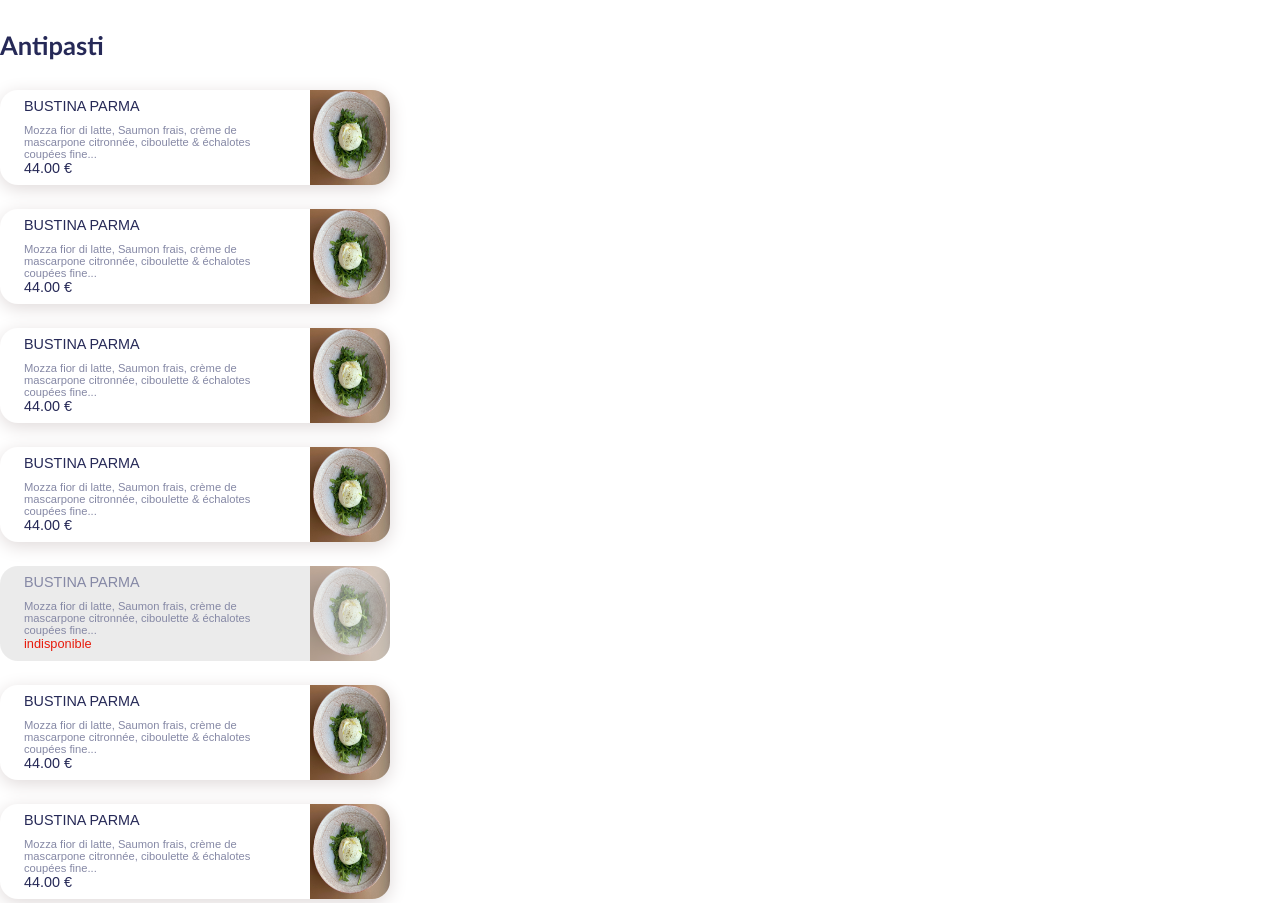
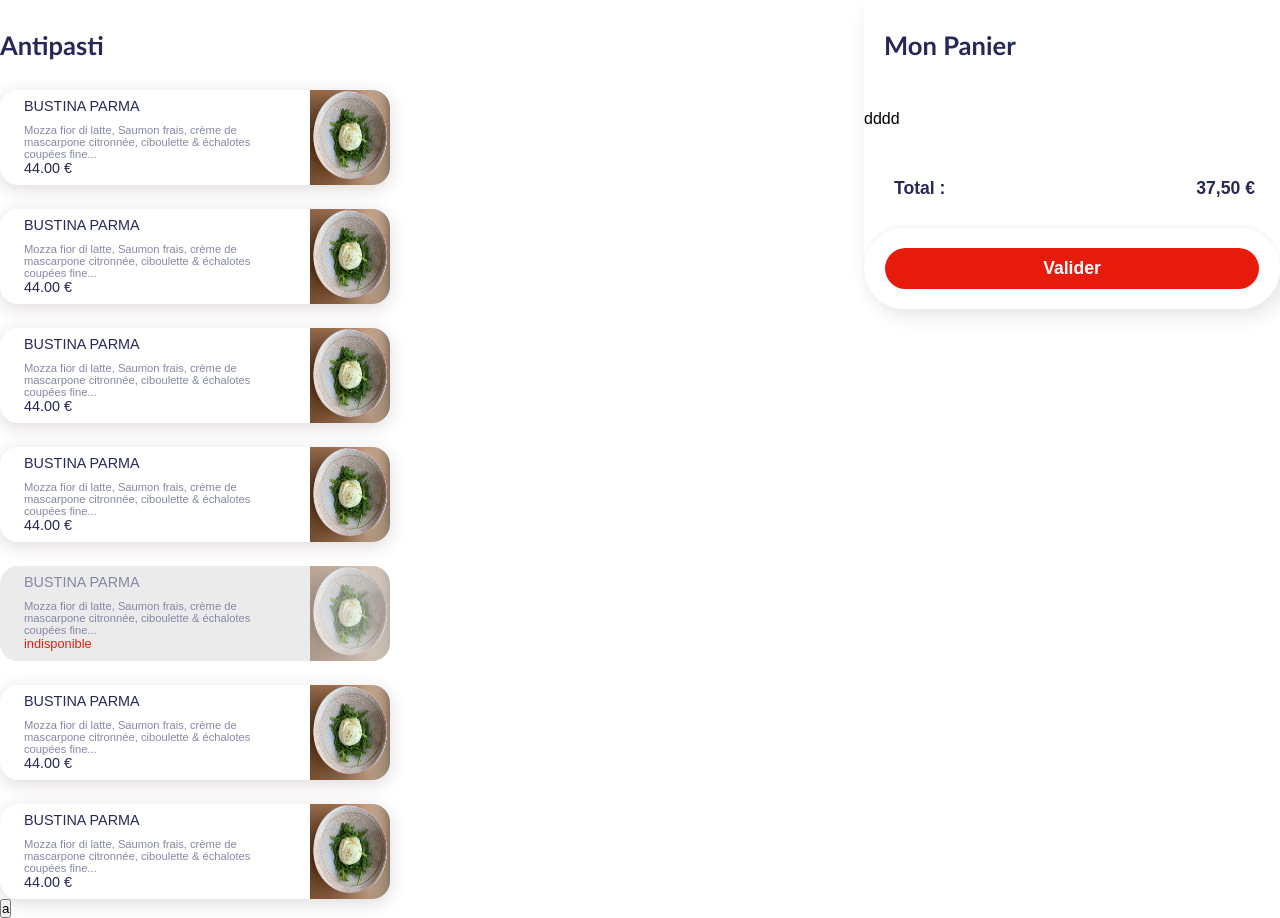
Before and after one commit to lcsaloonn/commande-en-ligne, a React (Create React App) app: page / in a window 1280 px wide. Built offline with nearby package versions, Linux system fonts and the light colour scheme.

Commit message:
new files arrangment

```diff
--- a/src/components/base/cart-modal/cartModal.component.tsx
+++ b/src/components/base/cart-modal/cart-modal/cartModal.component.tsx
@@ -1,6 +1,6 @@
 import { faX } from "@fortawesome/free-solid-svg-icons";
 import { FontAwesomeIcon } from "@fortawesome/react-fontawesome";
-import { ChooseAdditionalComponent } from "../zindex";
+import { ChooseAdditionalComponent } from "../../zindex";
 import "./cartModal.scss";
 
 const mock = {
--- a/src/components/base/zindex.ts
+++ b/src/components/base/zindex.ts
@@ -1,6 +1,6 @@
-import { CartModalComponent } from "./cart-modal/cartModal.component";
-import { CartComponent } from "./cart/cart.component";
-import { ChooseAdditionalComponent } from "./choose-additionals/chooseAdditionals.component";
+import { CartModalComponent } from "./cart-modal/cart-modal/cartModal.component";
+import { CartComponent } from "./cart/cart-component/cart.component";
+import { ChooseAdditionalComponent } from "./cart-modal/choose-additionals/chooseAdditionals.component";
 import { ListProductComponent } from "./list-product/listProduct.component";
 
 export {
--- a/src/views/main.view.tsx
+++ b/src/views/main.view.tsx
@@ -1,16 +1,33 @@
-import { ListProductComponent } from "components/base/zindex";
+import {
+  CartComponent,
+  CartModalComponent,
+  ListProductComponent,
+} from "components/base/zindex";
+import { LessMoreComponent } from "components/composite/zindex";
 import { productMock } from "mocks/product.mock";
+import { useState } from "react";
 
 const mock = productMock;
 export function MainView() {
+  const [openModal, setOpenModal] = useState(false);
   return (
-    <>
+    <div className="main">
       <div className="main-view-body grid grid-cols-12 gap-4">
         <div className="main-view-body-products col-span-8">
           <ListProductComponent title={"Antipasti"} productList={mock} />
         </div>
-        <div className="main-view-body-cart col-span-4"></div>
+
+        <div className="main-view-body-cart col-span-4">
+          <CartComponent />
+
+          <CartModalComponent
+            open={openModal}
+            onClose={() => setOpenModal(false)}
+          />
+        </div>
       </div>
-    </>
+
+      <button onClick={() => setOpenModal(!openModal)}>a</button>
+    </div>
   );
 }
```
Also changed, not shown: src/components/base/cart-modal/cart-modal/cartModal.scss (renamed from src/components/base/cart-modal/cartModal.scss), src/components/base/cart-modal/choose-additionals/chooseAdditionals.component.tsx (renamed from src/components/base/choose-additionals/chooseAdditionals.component.tsx), src/components/base/cart-modal/choose-additionals/chooseAdditionals.scss (renamed from src/components/base/choose-additionals/chooseAdditionals.scss), src/components/base/cart/cart-component/cart.component.tsx (renamed from src/components/base/cart/cart.component.tsx), src/components/base/cart/cart-component/cart.scss (renamed from src/components/base/cart/cart.scss).
